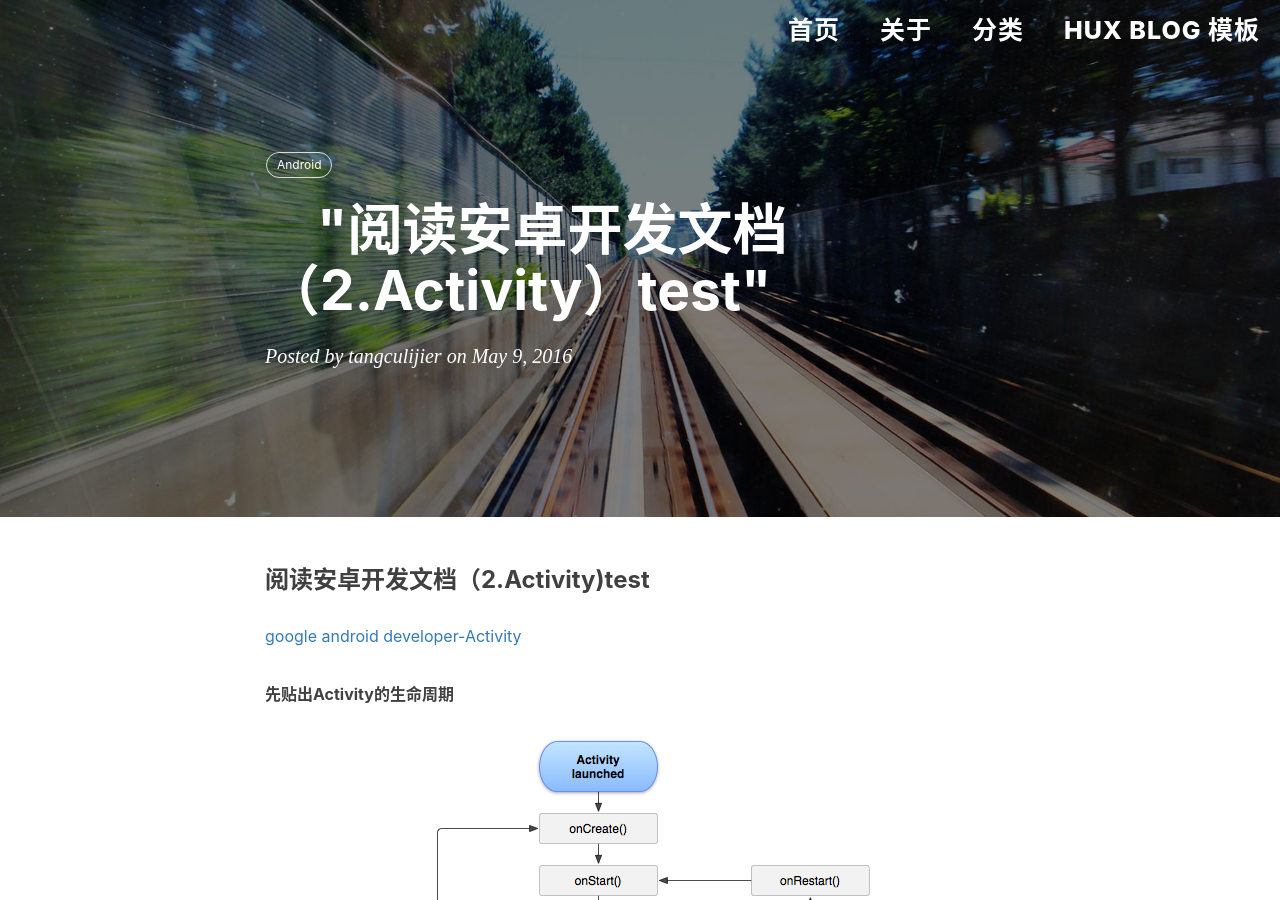
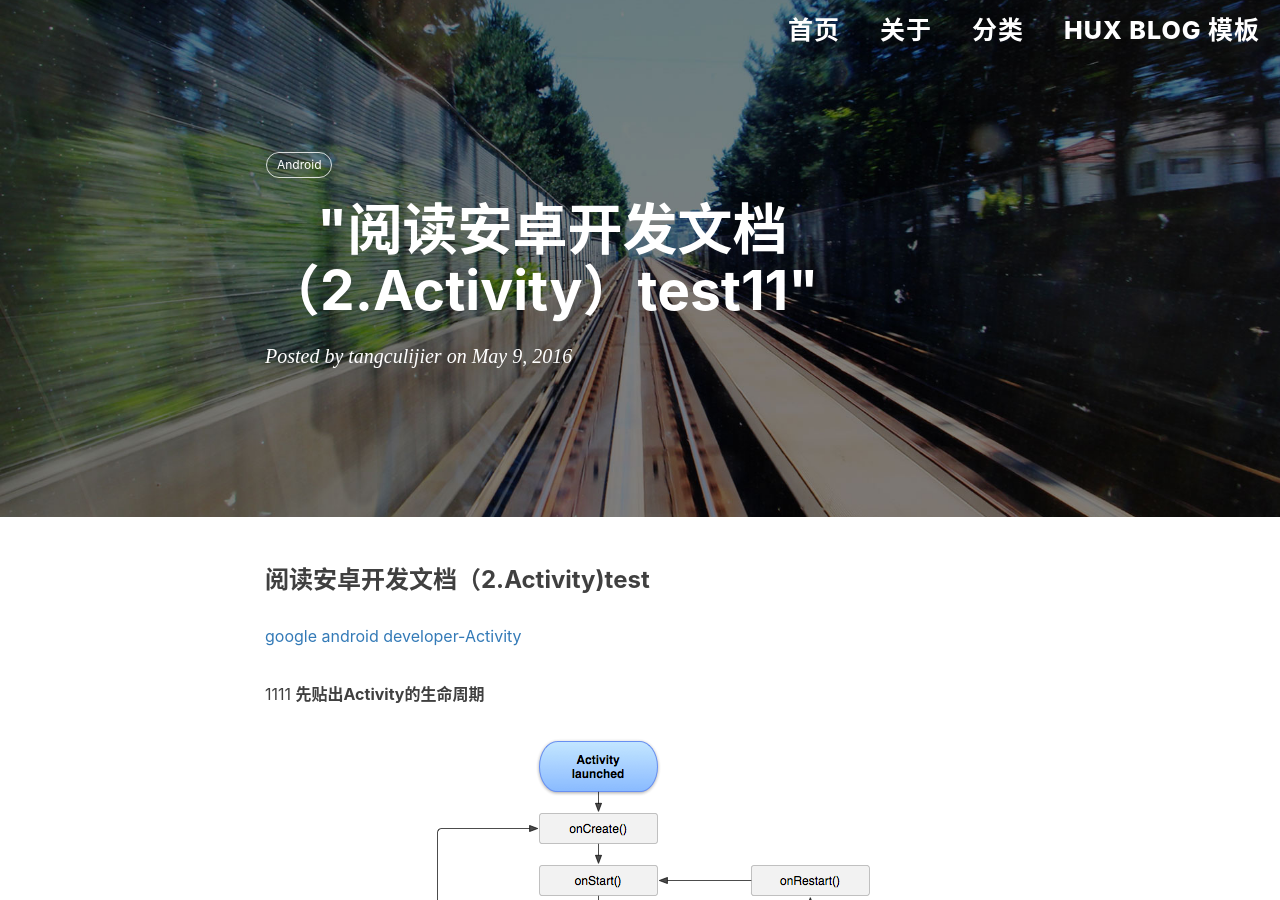
Before and after one commit to tangculijier/tangculijier.github.io, a Jekyll site: the page built from _posts/2016-05-09-android-acitivity.markdown, in a window 1280 px wide and 900 px high. Built offline with Jekyll 4.4.1, drawn with Linux system fonts in a browser that asks for light colours; nearby versions of some CDN libraries; comment, search, counter and statistics services are not loaded.

Commit message:
test 2017/04/03Y
Signed-off-by: lizhehuang <327493498@qq.com>

```diff
--- a/_posts/2016-05-09-android-acitivity.markdown
+++ b/_posts/2016-05-09-android-acitivity.markdown
@@ -1,6 +1,6 @@
 ---
 layout:     post
-title:      "阅读安卓开发文档（2.Activity）test"
+title:      "阅读安卓开发文档（2.Activity）test11"
 subtitle:   ""
 date:       2016-05-09
 author:     "tangculijier"
@@ -12,7 +12,7 @@ tags:
 ### 阅读安卓开发文档（2.Activity)test
 [google android developer-Activity](http://developer.android.com/intl/zh-cn/guide/components/activities.html)
 
-
+1111
 **先贴出Activity的生命周期**
 ![java-javascript](/img/in-post/android/activity_lifecycle.png)
 
```
Also changed, not shown: _posts/2016-07-05-project-basketball.markdown (renamed from _posts/2016-03-05-project-basketball.markdown).
